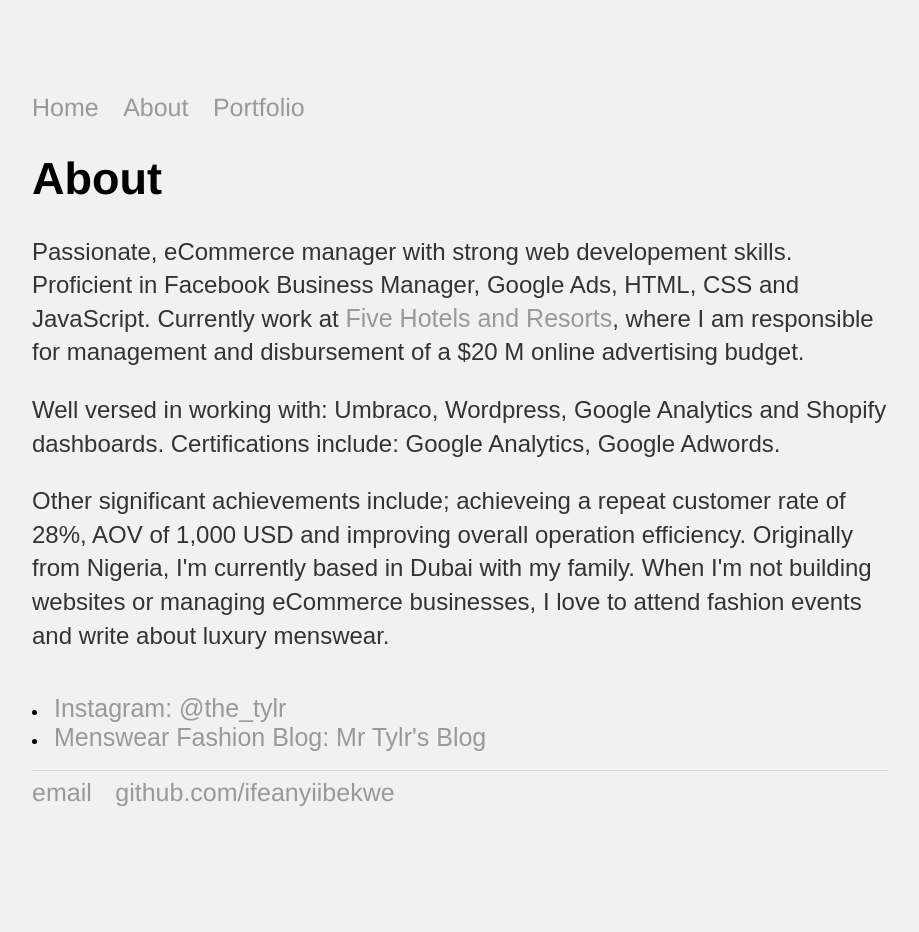
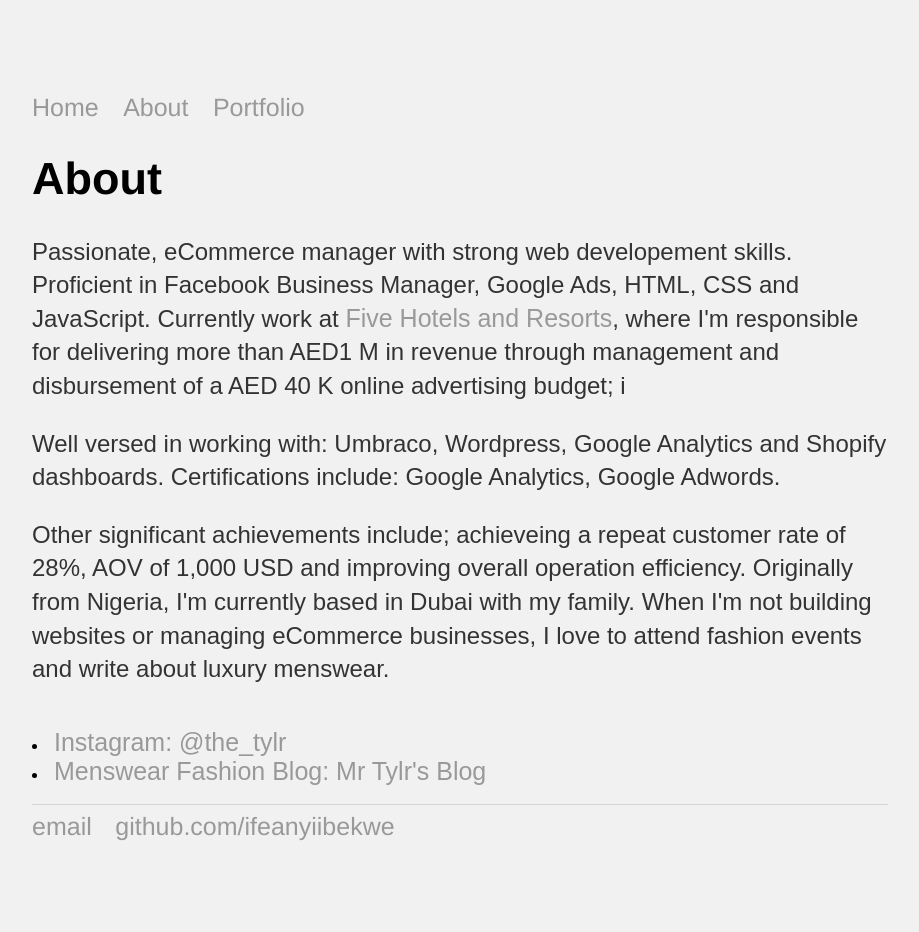
Before and after one commit to IfeanyiIbekwe/ifeanyiibekwe.github.io, a Jekyll site: the page built from about/index.html, in a window 1280 px wide. Shown: the whole page, without its empty margins (180-1099 px from the left). Built offline with Jekyll 4.4.1, drawn with Linux system fonts in a browser that asks for light colours; before the commit the page ends 900 px from its top, so only the background shows below that.

Commit message:
Update index.html

```diff
--- a/about/index.html
+++ b/about/index.html
@@ -4,7 +4,7 @@ title: About Ifeanyi Ibekwe
 ---
 		<div class="about">
 			<h1>About</h1>
-			<p>Passionate, eCommerce manager with strong web developement skills. Proficient in Facebook Business Manager, Google Ads, HTML, CSS and JavaScript. Currently work at <a href="https://www.fivehotelsandresorts.com/">Five Hotels and Resorts</a>, where I am responsible for management and disbursement of a $20 M online advertising budget.
+			<p>Passionate, eCommerce manager with strong web developement skills. Proficient in Facebook Business Manager, Google Ads, HTML, CSS and JavaScript. Currently work at <a href="https://www.fivehotelsandresorts.com/">Five Hotels and Resorts</a>, where I'm responsible for delivering more than AED1 M in revenue through management and disbursement of a AED 40 K online advertising budget; i
       </p>
 
 			<p>Well versed in working with: Umbraco, Wordpress, Google Analytics and Shopify dashboards.
```
